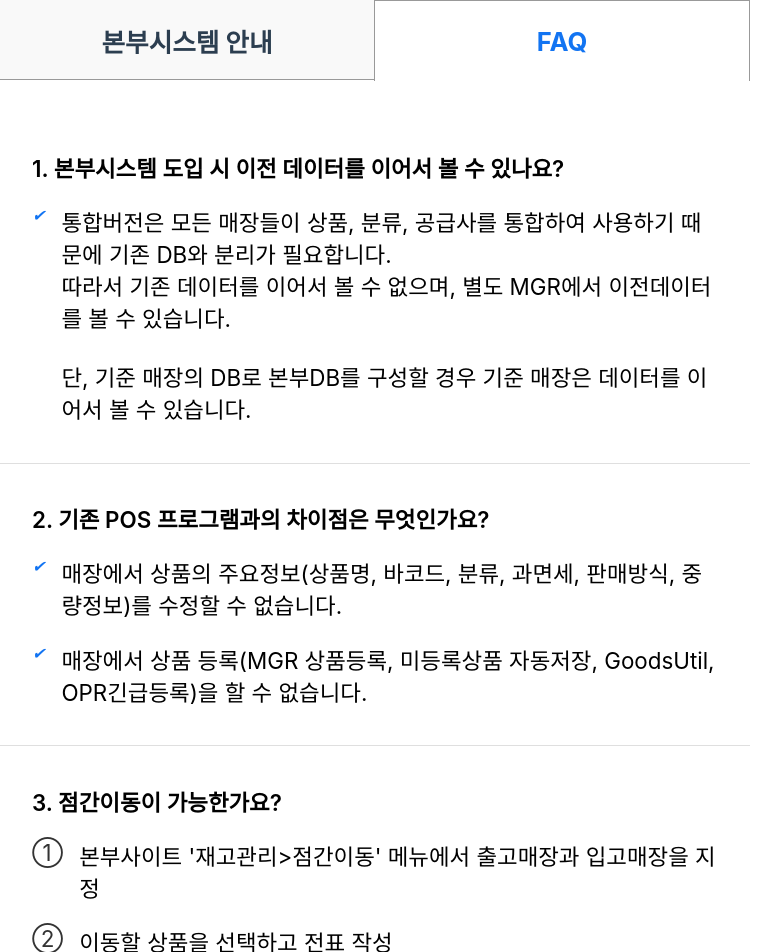
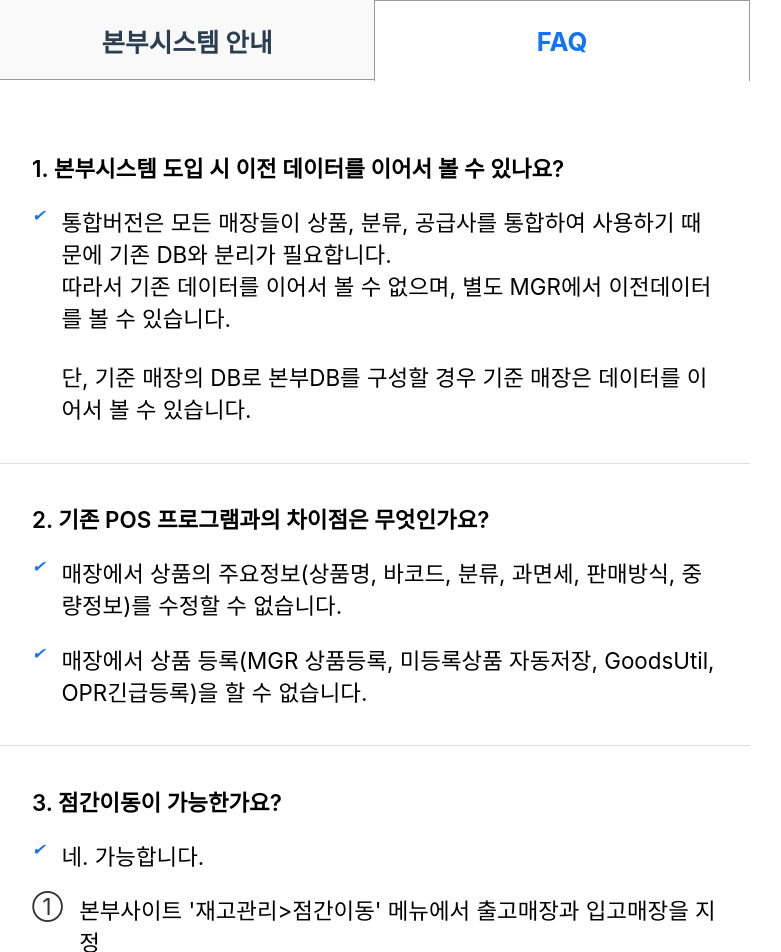
Before and after one commit to evaham/promotion_mobile, a Vue app: page /faq in a window 1280 px wide. Shown: the top 952 px of the page, without its empty margins (265-1046 px from the left). Built offline with nearby package versions, Linux system fonts and the light colour scheme.

Commit message:
20220210

```diff
--- a/src/views/Faq.vue
+++ b/src/views/Faq.vue
@@ -24,6 +24,7 @@
       </li>
       <li>
         <p>3. 점간이동이 가능한가요?</p>
+        <p><i>✔</i>네. 가능합니다.</p>
         <p>
           <i class="num">①</i>본부사이트 '재고관리&gt;점간이동' 메뉴에서
           출고매장과 입고매장을 지정
```
